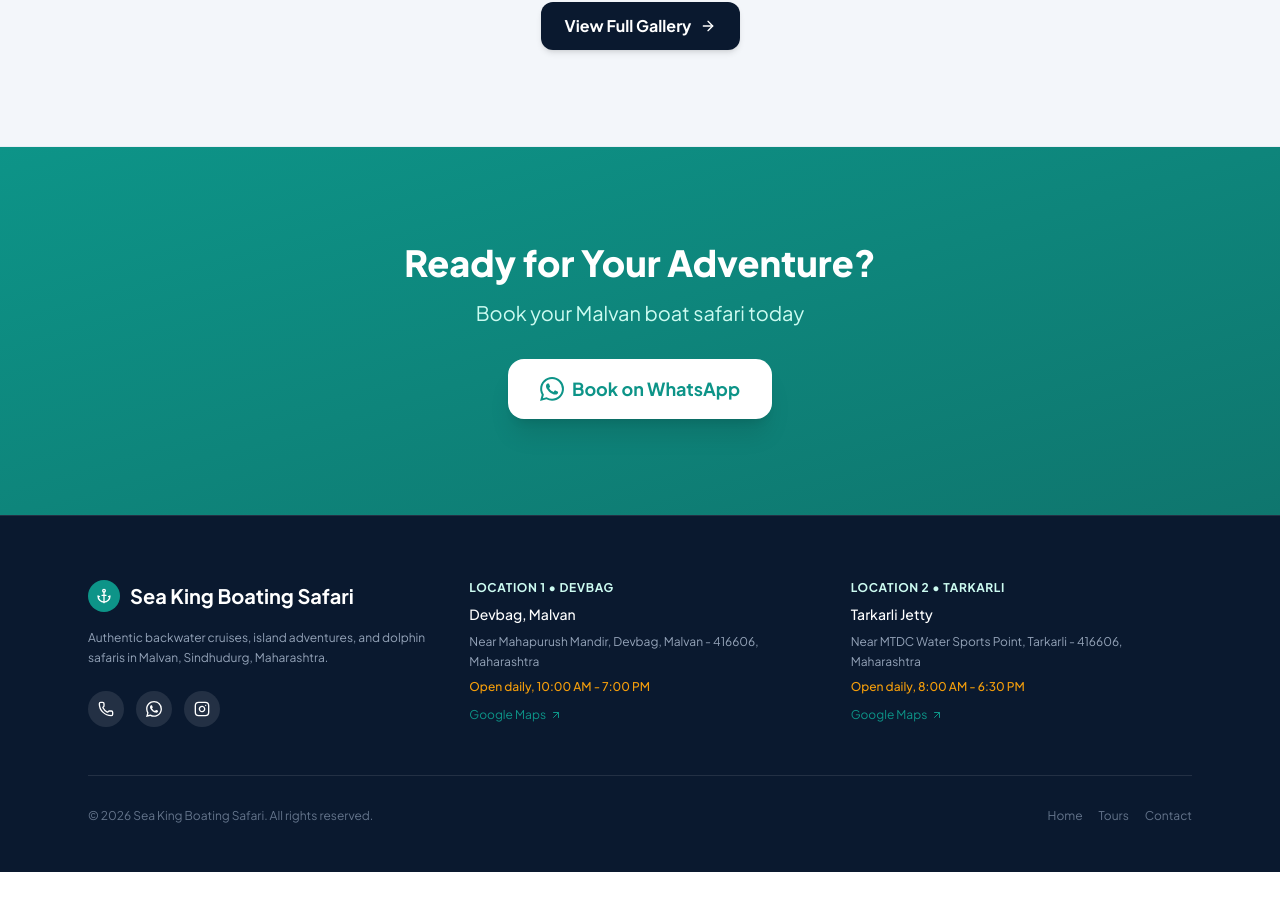
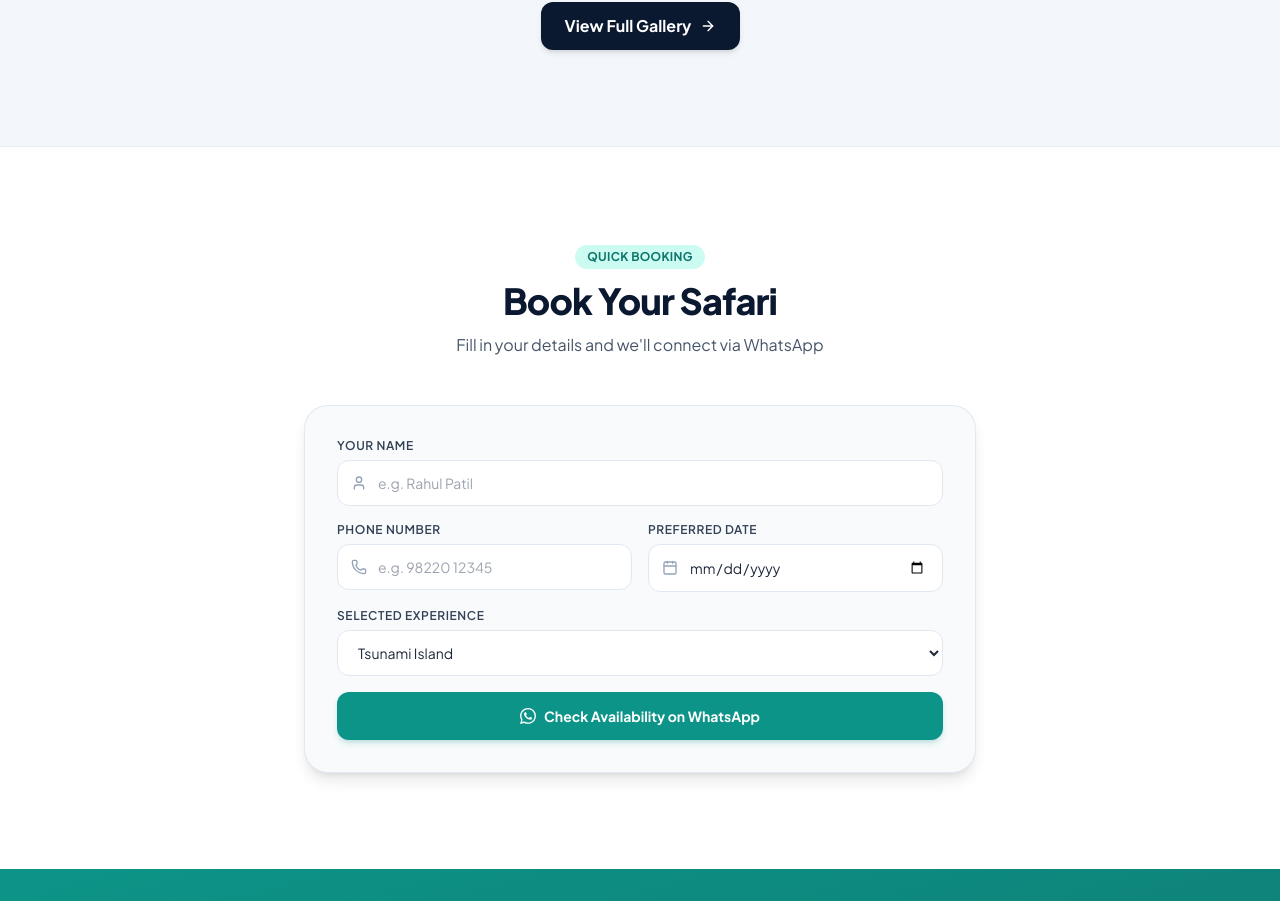
Before and after one commit to Anurag-git22/seaking, a React (Vite) app: page / in a window 1280 px wide. Shown: the part 1896-2797 px from the top of the page. Before the commit the page ends 2768 px from the top, so only its background shows below. Built offline with nearby package versions, Linux system fonts and the light colour scheme; the HTML template or start-up script is replaced by a standard one.

Commit message:
Add enquiry form to Home page with Google Sheets integration - form now on both Home and Contact pages

```diff
--- a/src/pages/Home.tsx
+++ b/src/pages/Home.tsx
@@ -1,15 +1,80 @@
 import { Link } from 'react-router-dom'
-import { Phone, ArrowRight, Star, Clock, CheckCircle2, ShieldCheck } from 'lucide-react'
+import { Phone, ArrowRight, Star, Clock, CheckCircle2, ShieldCheck, User, Calendar, Loader2, AlertCircle } from 'lucide-react'
 import { motion } from 'framer-motion'
 import { SEO } from '../components/SEO'
 import { WHATSAPP_NUMBER, PHONE_NUMBER, EXPERIENCES, GALLERY_ITEMS } from '../data/constants'
 import { WhatsAppIcon } from '../components/WhatsAppIcon'
 import { useInView } from '../hooks/useInView'
 import { useCountUp } from '../hooks/useCountUp'
+import { useState } from 'react'
+
+// Google Apps Script Web App URL
+const GOOGLE_SCRIPT_URL = 'https://script.google.com/macros/s/AKfycbxW3HYs_VNnQ67Zw5zd-2P3SzUG09ZDc8ygOlFvei0Vvg1cO3FBnKbsKLSHUpoiOl9U/exec'
 
 export default function Home() {
   const { ref: statsRef, isInView: statsInView } = useInView()
   const reviewCount = useCountUp(200, 2000, statsInView)
+
+  // Form state
+  const [formSubmitted, setFormSubmitted] = useState(false)
+  const [isSubmitting, setIsSubmitting] = useState(false)
+  const [error, setError] = useState<string | null>(null)
+  const [formData, setFormData] = useState({
+    name: '',
+    phone: '',
+    date: '',
+    experience: 'Tsunami Island'
+  })
+
+  const handleFormSubmit = async (e: React.FormEvent) => {
+    e.preventDefault()
+    if (!formData.name || !formData.phone) return
+    if (isSubmitting) return
+
+    setIsSubmitting(true)
+    setError(null)
+
+    try {
+      const formBody = new URLSearchParams({
+        'name': formData.name,
+        'phone': formData.phone,
+        'date': formData.date || 'Flexible',
+        'experience': formData.experience
+      }).toString()
+
+      const response = await fetch(GOOGLE_SCRIPT_URL, {
+        method: 'POST',
+        headers: {
+          'Content-Type': 'application/x-www-form-urlencoded',
+        },
+        body: formBody,
+        redirect: 'follow'
+      })
+
+      if (!response.ok && response.type !== 'opaque') {
+        throw new Error('Submission failed')
+      }
+
+      await new Promise(resolve => setTimeout(resolve, 1000))
+
+      const msg = `*New Safari Enquiry - Sea King Malvan*%0A• *Name:* ${encodeURIComponent(formData.name)}%0A• *Phone:* ${encodeURIComponent(formData.phone)}%0A• *Date:* ${encodeURIComponent(formData.date || 'Flexible')}%0A• *Experience:* ${encodeURIComponent(formData.experience)}`
+
+      window.open(`https://wa.me/${WHATSAPP_NUMBER}?text=${msg}`, '_blank')
+
+      setFormSubmitted(true)
+      setFormData({
+        name: '',
+        phone: '',
+        date: '',
+        experience: 'Tsunami Island'
+      })
+    } catch (err) {
+      console.error('Form submission error:', err)
+      setError('Failed to submit enquiry. Please try WhatsApp directly or call us.')
+    } finally {
+      setIsSubmitting(false)
+    }
+  }
 
   return (
     <>
@@ -219,6 +284,129 @@ export default function Home() {
         </div>
       </section>
 
+      {/* ENQUIRY FORM SECTION */}
+      <section className="py-16 sm:py-24 bg-white">
+        <div className="max-w-4xl mx-auto px-4 sm:px-6">
+          <div className="text-center mb-12">
+            <span className="inline-block px-3 py-1 rounded-full bg-teal-soft text-teal-dark text-xs font-bold tracking-wide uppercase mb-3">
+              Quick Booking
+            </span>
+            <h2 className="text-3xl sm:text-4xl font-extrabold text-navy tracking-tight mb-3">
+              Book Your Safari
+            </h2>
+            <p className="text-slate-600 text-sm sm:text-base">
+              Fill in your details and we'll connect via WhatsApp
+            </p>
+          </div>
+
+          <div className="bg-slate-50 rounded-3xl p-6 sm:p-8 border border-slate-200/90 shadow-lg max-w-2xl mx-auto">
+            {formSubmitted ? (
+              <div className="p-6 rounded-2xl bg-teal-soft border border-teal text-center space-y-3">
+                <CheckCircle2 className="w-10 h-10 text-teal mx-auto" />
+                <h3 className="font-bold text-navy text-lg">Enquiry Submitted!</h3>
+                <p className="text-sm text-slate-700">Your booking request has been saved and sent via WhatsApp.</p>
+                <button
+                  onClick={() => setFormSubmitted(false)}
+                  className="text-xs text-teal-dark font-bold underline hover:no-underline pt-2"
+                >
+                  Submit another enquiry
+                </button>
+              </div>
+            ) : (
+              <form onSubmit={handleFormSubmit} className="space-y-4">
+                {error && (
+                  <div className="p-3 rounded-xl bg-red-50 border border-red-200 flex items-start gap-2">
+                    <AlertCircle className="w-4 h-4 text-red-600 shrink-0 mt-0.5" />
+                    <p className="text-xs text-red-700">{error}</p>
+                  </div>
+                )}
+
+                <div>
+                  <label className="block text-xs font-semibold text-slate-700 uppercase tracking-wider mb-1.5">Your Name</label>
+                  <div className="relative">
+                    <User className="w-4 h-4 text-slate-400 absolute left-3.5 top-1/2 -translate-y-1/2" />
+                    <input
+                      type="text"
+                      required
+                      disabled={isSubmitting}
+                      placeholder="e.g. Rahul Patil"
+                      value={formData.name}
+                      onChange={(e) => setFormData({ ...formData, name: e.target.value })}
+                      className="w-full pl-10 pr-4 py-3 text-sm bg-white border border-slate-200 rounded-xl focus:outline-none focus:ring-2 focus:ring-teal focus:border-transparent transition disabled:opacity-50 disabled:cursor-not-allowed"
+                    />
+                  </div>
+                </div>
+
+                <div className="grid sm:grid-cols-2 gap-4">
+                  <div>
+                    <label className="block text-xs font-semibold text-slate-700 uppercase tracking-wider mb-1.5">Phone Number</label>
+                    <div className="relative">
+                      <Phone className="w-4 h-4 text-slate-400 absolute left-3.5 top-1/2 -translate-y-1/2" />
+                      <input
+                        type="tel"
+                        required
+                        disabled={isSubmitting}
+                        placeholder="e.g. 98220 12345"
+                        value={formData.phone}
+                        onChange={(e) => setFormData({ ...formData, phone: e.target.value })}
+                        className="w-full pl-10 pr-4 py-3 text-sm bg-white border border-slate-200 rounded-xl focus:outline-none focus:ring-2 focus:ring-teal focus:border-transparent transition disabled:opacity-50 disabled:cursor-not-allowed"
+                      />
+                    </div>
+                  </div>
+
+                  <div>
+                    <label className="block text-xs font-semibold text-slate-700 uppercase tracking-wider mb-1.5">Preferred Date</label>
+                    <div className="relative">
+                      <Calendar className="w-4 h-4 text-slate-400 absolute left-3.5 top-1/2 -translate-y-1/2" />
+                      <input
+                        type="date"
+                        disabled={isSubmitting}
+                        value={formData.date}
+                        onChange={(e) => setFormData({ ...formData, date: e.target.value })}
+                        className="w-full pl-10 pr-4 py-3 text-sm bg-white border border-slate-200 rounded-xl focus:outline-none focus:ring-2 focus:ring-teal focus:border-transparent transition disabled:opacity-50 disabled:cursor-not-allowed"
+                      />
+                    </div>
+                  </div>
+                </div>
+
+                <div>
+                  <label className="block text-xs font-semibold text-slate-700 uppercase tracking-wider mb-1.5">Selected Experience</label>
+                  <select
+                    value={formData.experience}
+                    disabled={isSubmitting}
+                    onChange={(e) => setFormData({ ...formData, experience: e.target.value })}
+                    className="w-full px-4 py-3 text-sm bg-white border border-slate-200 rounded-xl focus:outline-none focus:ring-2 focus:ring-teal focus:border-transparent transition disabled:opacity-50 disabled:cursor-not-allowed"
+                  >
+                    {EXPERIENCES.map((exp) => (
+                      <option key={exp.id} value={exp.title}>{exp.title}</option>
+                    ))}
+                    <option value="Custom Package">Custom Package</option>
+                  </select>
+                </div>
+
+                <button
+                  type="submit"
+                  disabled={isSubmitting}
+                  className="w-full mt-2 inline-flex items-center justify-center gap-2 py-3.5 px-6 rounded-xl bg-teal text-white font-bold text-sm hover:bg-teal-dark transition shadow-md shadow-teal/20 active:scale-[0.99] disabled:opacity-50 disabled:cursor-not-allowed disabled:active:scale-100"
+                >
+                  {isSubmitting ? (
+                    <>
+                      <Loader2 className="w-4 h-4 animate-spin" />
+                      <span>Submitting...</span>
+                    </>
+                  ) : (
+                    <>
+                      <WhatsAppIcon size={16} />
+                      <span>Check Availability on WhatsApp</span>
+                    </>
+                  )}
+                </button>
+              </form>
+            )}
+          </div>
+        </div>
+      </section>
+
       {/* CTA BANNER */}
       <section className="py-16 sm:py-24 bg-gradient-to-br from-teal to-teal-dark text-white">
         <div className="max-w-4xl mx-auto px-4 sm:px-6 text-center">
```
